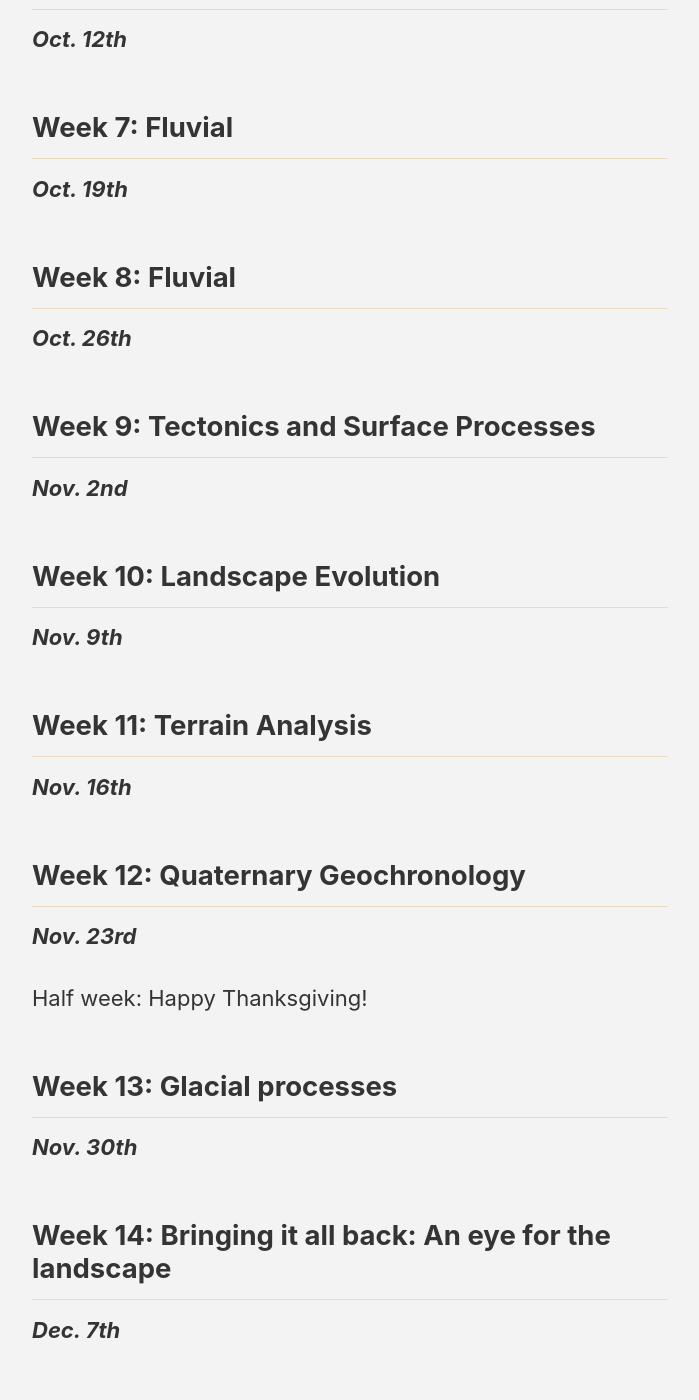
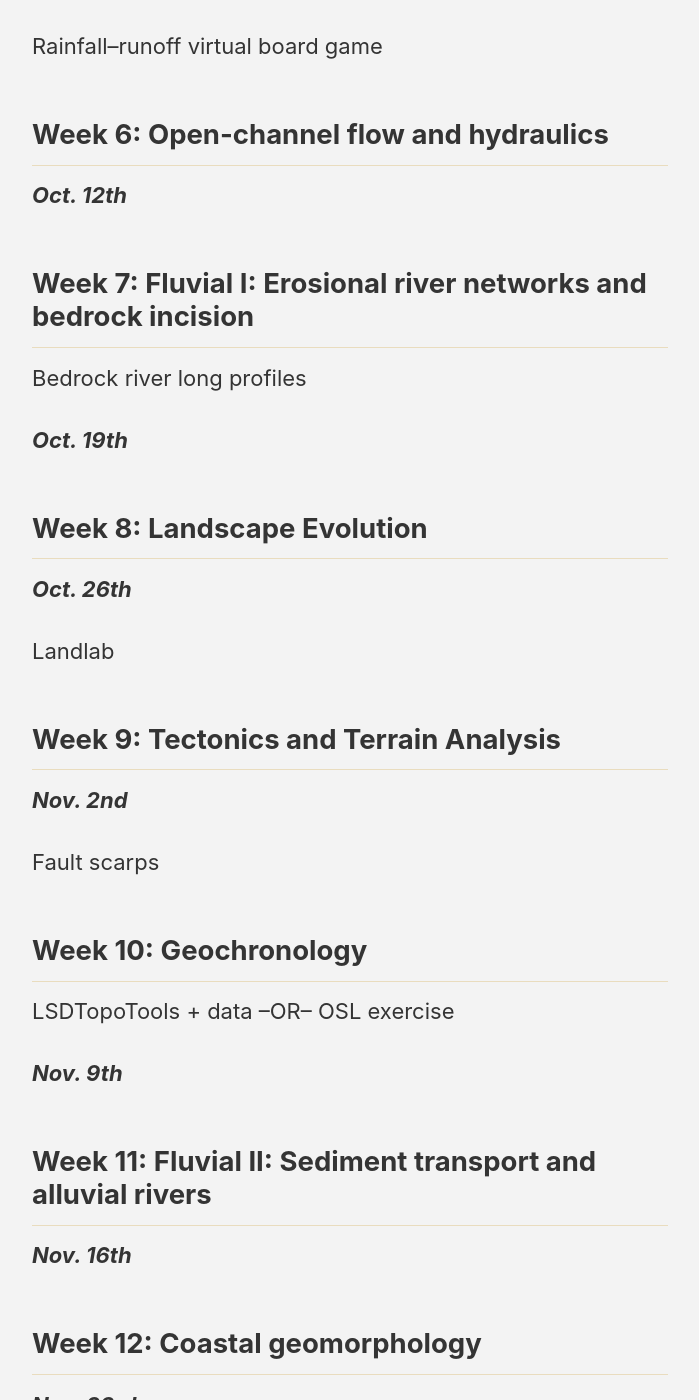
Before and after one commit to GeomorphOnline/GeomorphOnline.github.io, a Jekyll site: the page built from _pages/schedule.md, in a window 1280 px wide and 1400 px high, scrolled down 1969 px. Shown: the whole window, without its empty margins (290-989 px from the left). Built offline with Jekyll 4.4.1, drawn with Linux system fonts in a browser that asks for light colours; cached includes are drawn as plain includes; nearby versions of some CDN libraries; some of the changed text lies outside the part shown.

Commit message:
Revised schedule, broad strokes

```diff
--- a/_pages/schedule.md
+++ b/_pages/schedule.md
@@ -17,68 +17,79 @@ permalink: /schedule/
 
 [Landforms](/introduction/landforms/)
 
+[Geomorphic Process Domains](/introduction/process_domains/)
 
-## Week 2: Geomorphic Process Domains and Transport Laws
+## Week 2: Background: Geomorphic Transport Laws; Mapping and Surveying
 
 ***Sept. 14th***
 
-[Process Domains](/introduction/process_domains/)
+[Geomorphic Transport Laws](/introduction/transport_laws)
 
-Transport Laws
-
-## Week 3: Mapping and Surveying
+## Week 3: Soils
 
 ***Sept. 21st***
 
-## Week 4: Soils
+[Soil and its global importance](/soil/importance/)
+
+Definitions: soil and mobile regolith
+
+Soil formation
+
+Soil horizonation
+
+Soil-production functions
+
+Soils, hillslopes, and channels
+
+## Week 4: Hillslopes
 
 ***Sept. 28th***
 
-Soil and its global importance
-
-Definitions: soil and mobile regolith
-
-Soil horizonation
-
-Soil formation
-
-Soil-production functions
-
 Hillslope mass balance
-
-## Week 5: Hillslopes Dynamics
-
-***Oct. 5th***
 
 Soil creep and hillslope diffusion
 
 Mass wasting
 
-## Week 6: Catchment Hydrology
+## Week 5: Catchment Hydrology
+
+***Oct. 5th***
+
+Rainfall--runoff virtual board game
+
+## Week 6: Open-channel flow and hydraulics
 
 ***Oct. 12th***
 
-## Week 7: Fluvial
+## Week 7: Fluvial I: Erosional river networks and bedrock incision
+
+Bedrock river long profiles
 
 ***Oct. 19th***
 
-## Week 8: Fluvial
+## Week 8: Landscape Evolution
 
 ***Oct. 26th***
 
-## Week 9: Tectonics and Surface Processes
+Landlab
+
+## Week 9: Tectonics and Terrain Analysis
 
 ***Nov. 2nd***
 
-## Week 10: Landscape Evolution
+Fault scarps
+
+## Week 10: Geochronology
+
+LSDTopoTools + data --OR-- OSL exercise
 
 ***Nov. 9th***
 
-## Week 11: Terrain Analysis
+## Week 11: Fluvial II: Sediment transport and alluvial rivers
 
 ***Nov. 16th***
 
-## Week 12: Quaternary Geochronology
+## Week 12: Coastal geomorphology
 
 ***Nov. 23rd***
 
@@ -88,7 +99,7 @@ Half week: Happy Thanksgiving!
 
 ***Nov. 30th***
 
-## Week 14: Bringing it all back: An eye for the landscape
+## Week 14: Aeolian, Planetary, and An Eye for the Landscape (Wrap-up)
 
 ***Dec. 7th***
 
```
Also changed, not shown: other parts of _pages/schedule.md (+1 -1 lines).
